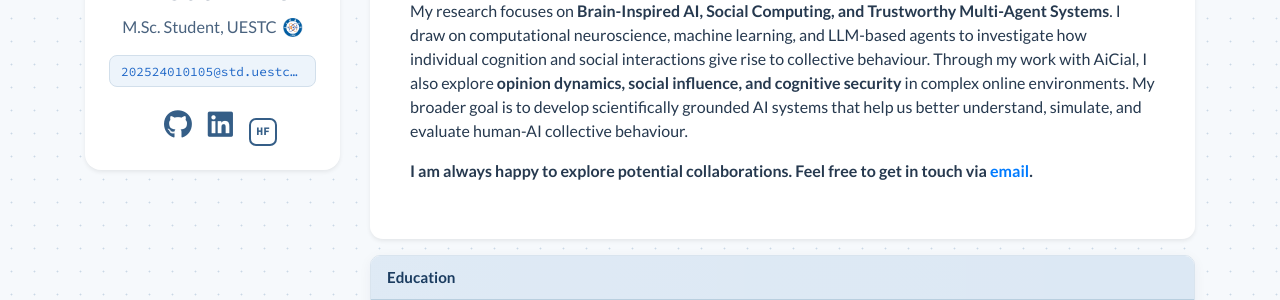
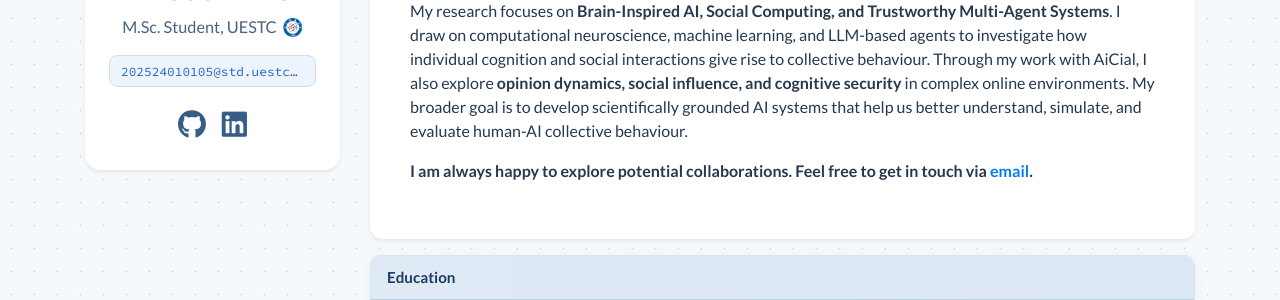
Before and after one commit to AnouarImel/AnouarImel.github.io, a Jekyll site: the page built from index.html, in a window 1280 px wide. Shown: the part 315-615 px from the top of the page. Built offline with Jekyll 4.4.1, drawn with Linux system fonts in a browser that asks for light colours; nearby versions of some CDN libraries; a style sheet for code colours, icons or effects is not loaded.

Commit message:
Update profile_card_mini.html

```diff
--- a/_includes/widgets/profile_card_mini.html
+++ b/_includes/widgets/profile_card_mini.html
@@ -73,7 +73,7 @@
              target="_blank"
              href="https://huggingface.co/{{ site.data.profile.huggingface }}"
              aria-label="Hugging Face">
-            <span class="hf-badge">HF</span>
+            <span class="profile-hf-icon" aria-hidden="true"></span>
           </a>
           {% endif %}
 
```
